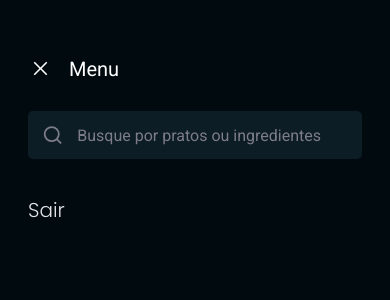
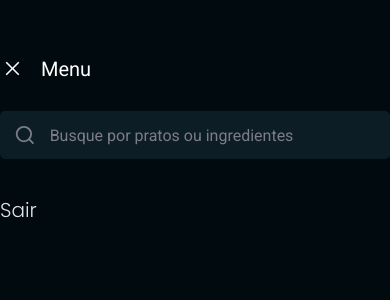
Before and after one commit to cah90/foodexplorer-frontend, a React (Vite) app: page / in a window 390 px wide. Both pictures are taken after a click on the icon 63 px from the left and 68 px from the top of the page. Shown: the top 300 px of the page. Built offline with nearby package versions, Linux system fonts and the light colour scheme.

Commit message:
start working with framer-motion for nav mobile animation

```diff
--- a/package.json
+++ b/package.json
@@ -10,6 +10,7 @@
     "preview": "vite preview"
   },
   "dependencies": {
+    "framer-motion": "^10.16.0",
     "react": "^18.2.0",
     "react-dom": "^18.2.0",
     "react-icons": "^4.10.1",
--- a/src/components/Header/index.jsx
+++ b/src/components/Header/index.jsx
@@ -8,15 +8,18 @@ import { RxExit } from "react-icons/rx"
 
 import { useState } from "react"
 import { Link } from "react-router-dom"
+import { motion, useCycle } from "framer-motion"
 
 export function Header() {
 	const [showNav, setShowNav] = useState(false)
+	//const [showNav, toggleNav] = useCycle(false, true)
 
 	const toggleNav = () => {
 		setShowNav(!showNav)
 	}
 
 	return (
+		<>
 			<Container>
 				{!showNav && (
 					<>
@@ -30,10 +33,9 @@ export function Header() {
 						</ButtonCartMobile>
 					</>
 				)}
-
+			</Container>
 			{showNav && (
-				<>
-					<NavMobile>
+				<NavMobile initial={{ opacity: 0 }} animate={{ opacity: 1 }}>
 					<header>
 						<VscClose onClick={toggleNav} />
 						<p>Menu</p>
@@ -46,8 +48,7 @@ export function Header() {
 
 					<Link to="#">Sair</Link>
 				</NavMobile>
+			)}
 		</>
-			)}
-		</Container>
 	)
 }
--- a/src/components/Header/styles.js
+++ b/src/components/Header/styles.js
@@ -1,6 +1,9 @@
 import styled from "styled-components"
 
+import { motion } from "framer-motion"
+
 export const Container = styled.header`
+	position: relative;
 	display: flex;
 	gap: 1.6rem;
 	align-items: center;
@@ -49,11 +52,13 @@ export const ButtonCartMobile = styled.div`
 	}
 `
 
-export const NavMobile = styled.div`
+export const NavMobile = styled(motion.div)`
 	/* background-color: ${({ theme }) => theme.COLORS.DARK_700}; */
 	width: 100%;
+	position: absolute;
+	top: 5.6rem;
 
-	animation: nav 1s ease 0s 1 normal forwards;
+	/* animation: nav 1s ease 0s 1 normal forwards;
 
 	@keyframes nav {
 		0% {
@@ -65,7 +70,7 @@ export const NavMobile = styled.div`
 			opacity: 1;
 			transform: translateY(0);
 		}
-	}
+	} */
 
 	header {
 		display: flex;
```
Also changed, not shown: 1 other file (tests, documents, lock files or other folders). Lines whose indentation alone changed are shown as unchanged.
